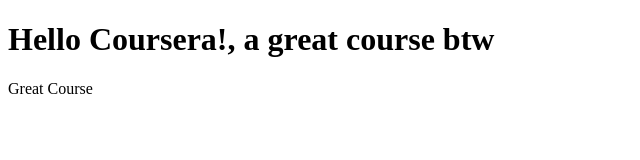
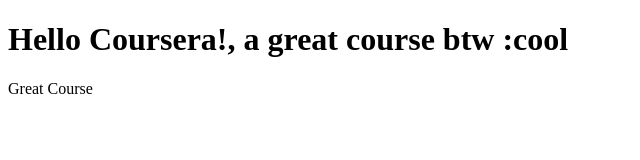
Before and after one commit to CodingNaughty/Coursera-Test, a plain HTML site: page site/index.html in a window 1280 px wide. Shown: the whole page, without its empty margins (0-640 px from the left). Drawn offline with Linux system fonts and the light colour scheme.

Commit message:
lil update

```diff
--- a/site/index.html
+++ b/site/index.html
@@ -7,7 +7,7 @@
     <title>Coursera Test</title>
 </head>
 <body>
-    <h1>Hello Coursera!, a great course btw</h1>
+    <h1>Hello Coursera!, a great course btw :cool</h1>
     <p>Great Course</p>
 </body>
 </html>
```
